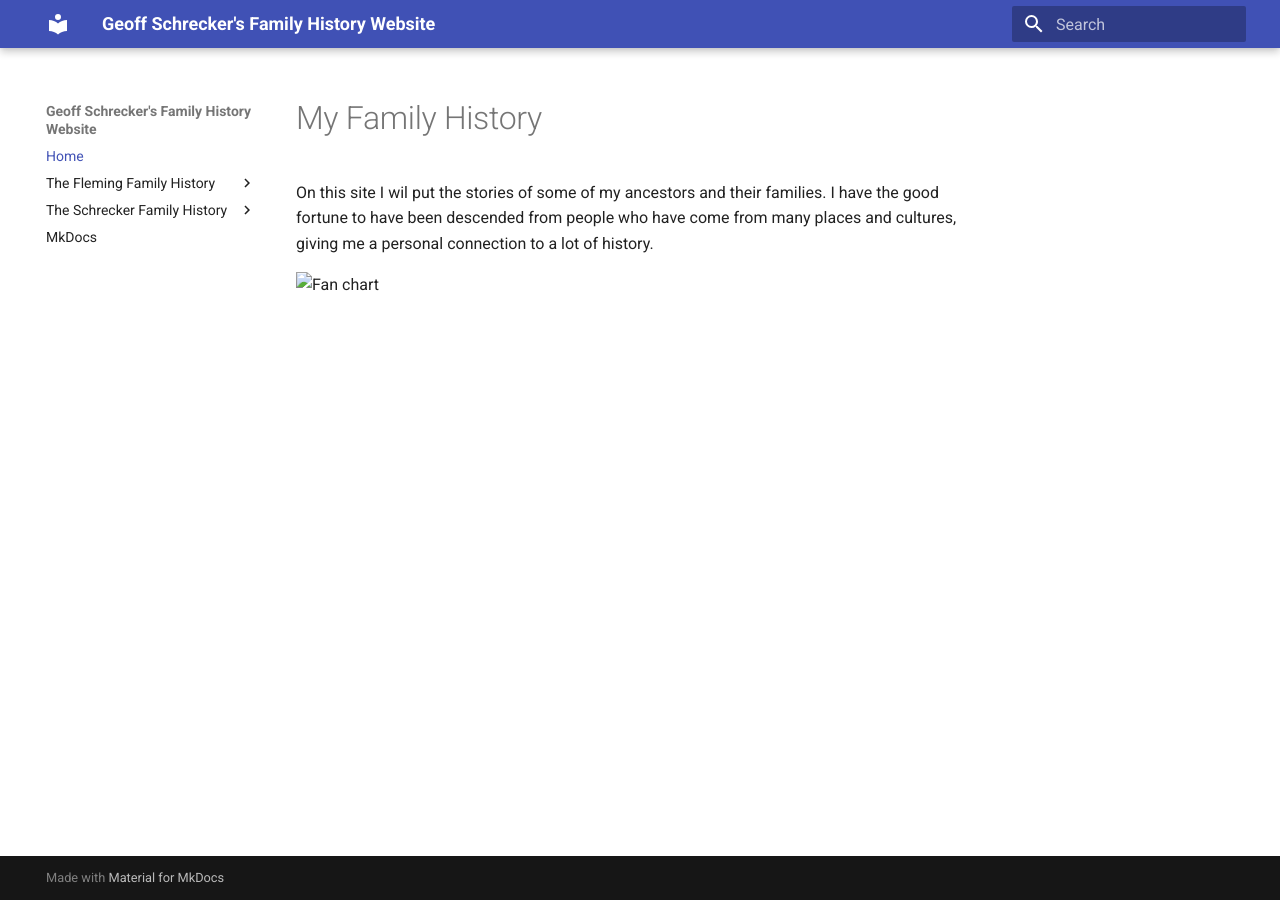
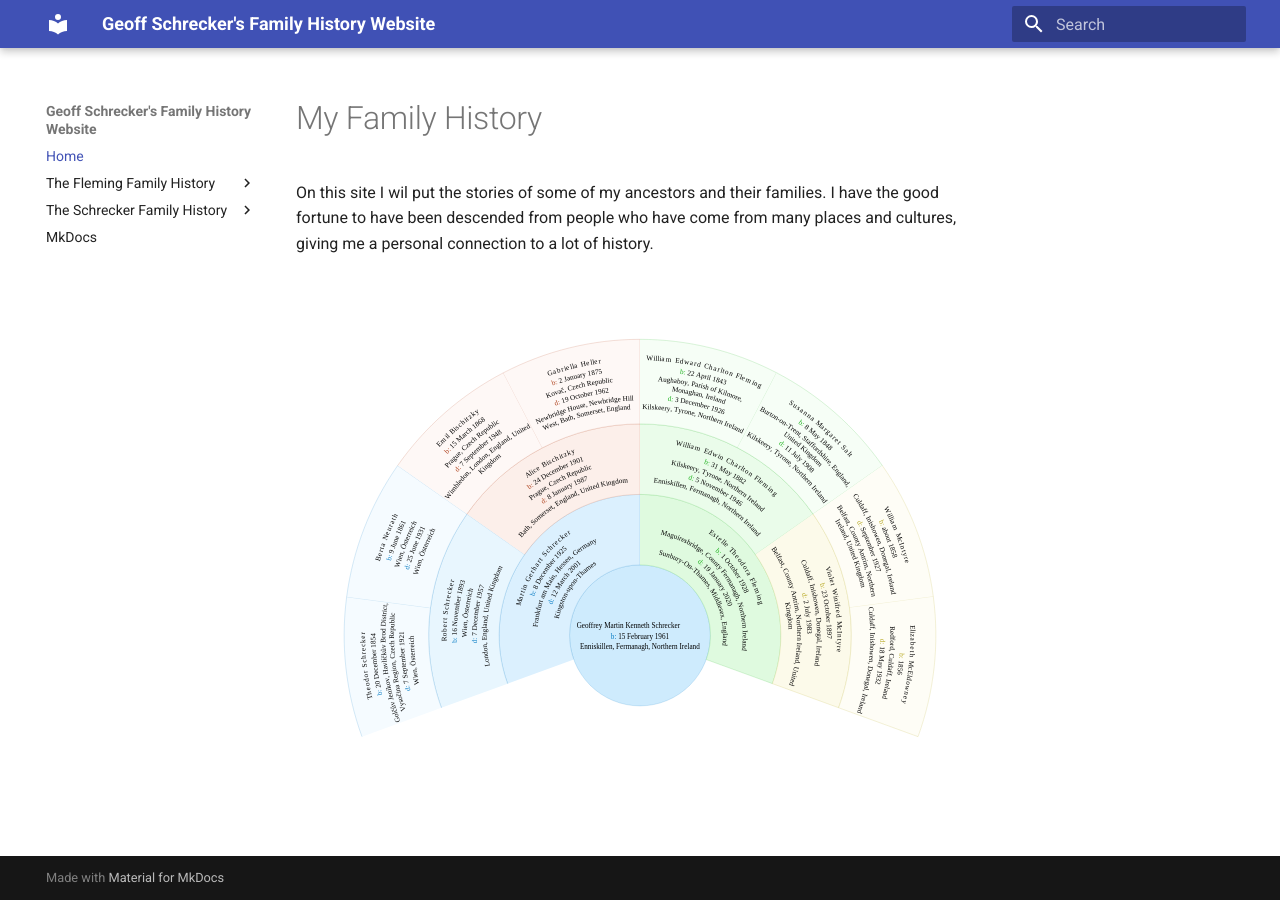
Before and after one commit to Schrecker-Family/Website, an MkDocs documentation site: the page built from docs/index.md, in a window 1280 px wide. Built offline with MkDocs 1.6.1 and Material for MkDocs 9.7.7, drawn with Linux system fonts in a browser that asks for light colours.

Commit message:
correct link formatting

```diff
--- a/docs/index.md
+++ b/docs/index.md
@@ -2,4 +2,4 @@
 
 On this site I wil put the stories of some of my ancestors and their families. I have the good fortune to have been descended from people who have come from many places and cultures, giving me a personal connection to a lot of history.
 
-![Fan chart]("assets/FanChart.svg)
+![Fan chart](assets/FanChart.svg)
```
